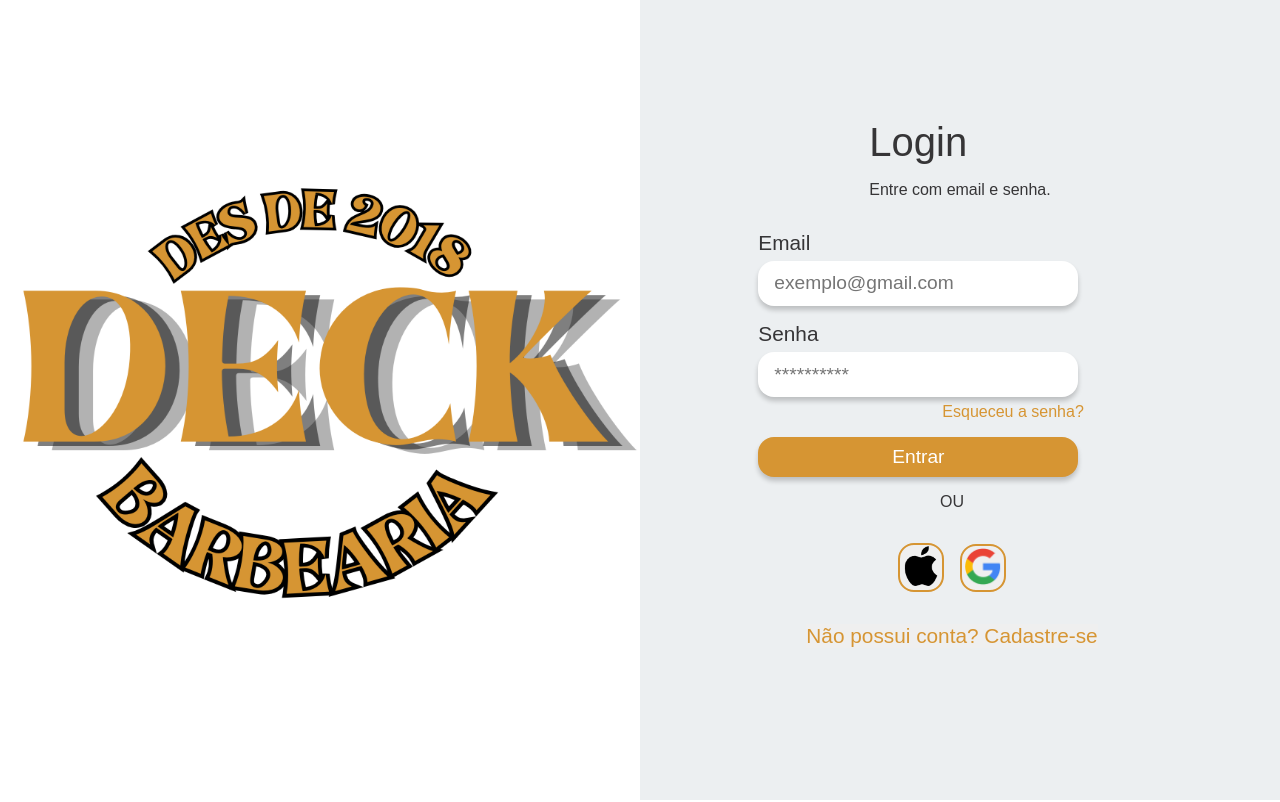
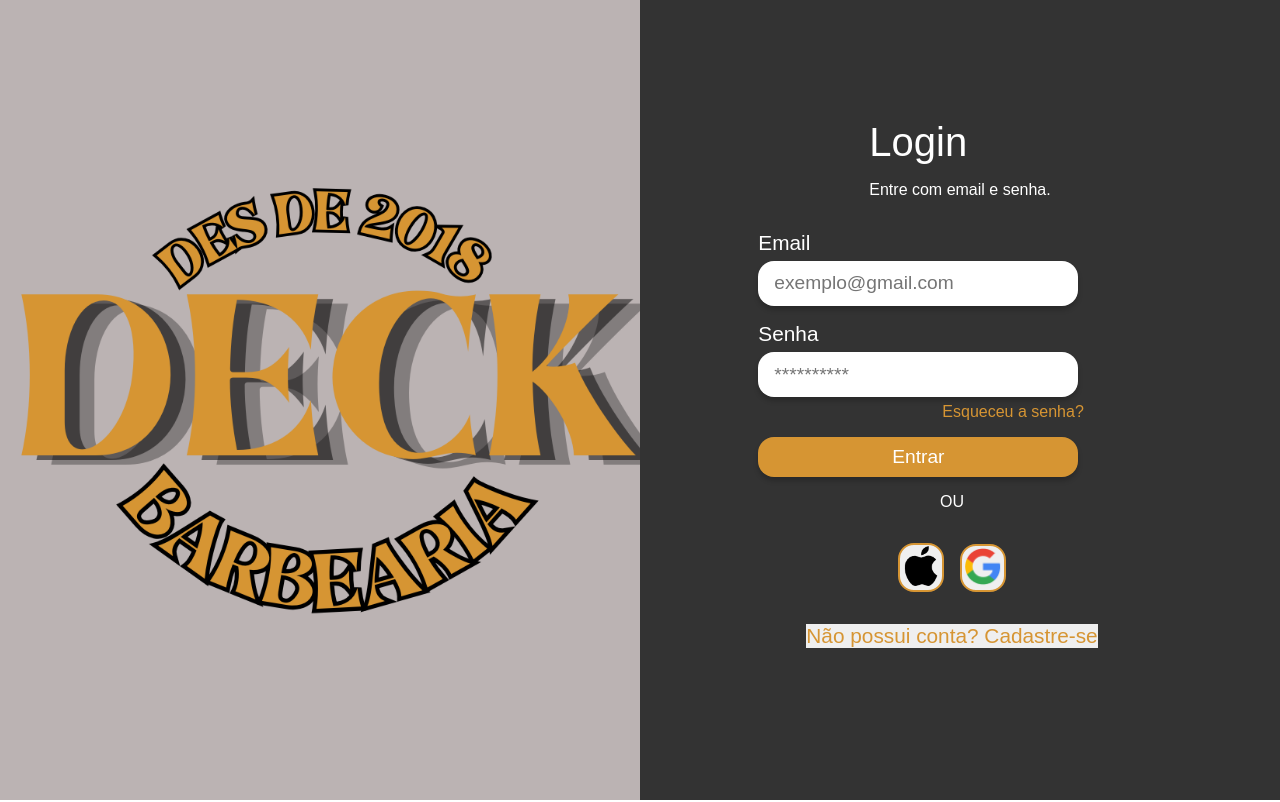
Before and after one commit to biellil/CorteFacil, a React (Vite) app: page / in a window 1280 px wide. Built offline with nearby package versions, Linux system fonts and the light colour scheme; a web font is replaced by a local one.

Commit message:
refactor: :fire: removendo o useEffect de troca de tema

```diff
--- a/src/App.tsx
+++ b/src/App.tsx
@@ -1,4 +1,4 @@
-import { useEffect, useState } from 'react'
+import { useState } from 'react'
 import { BrowserRouter } from 'react-router-dom'
 import { ThemeProvider } from 'styled-components'
 import { Routers } from './Router'
@@ -6,15 +6,7 @@ import { GlobalStyle } from './styles/global'
 import { darkTheme, lightTheme } from './styles/themes'
 
 export function App() {
-  const [theme, setTheme] = useState('dark')
-
-  useEffect(() => {
-    const preferredTheme = window.matchMedia('(prefers-color-scheme: dark)')
-      .matches
-      ? 'dark'
-      : 'light'
-    setTheme(preferredTheme)
-  }, [])
+  const [theme /*, setTheme */] = useState('dark')
 
   /* const toggleTheme = () => {
     theme === 'light' ? setTheme('dark') : setTheme('light')
```
